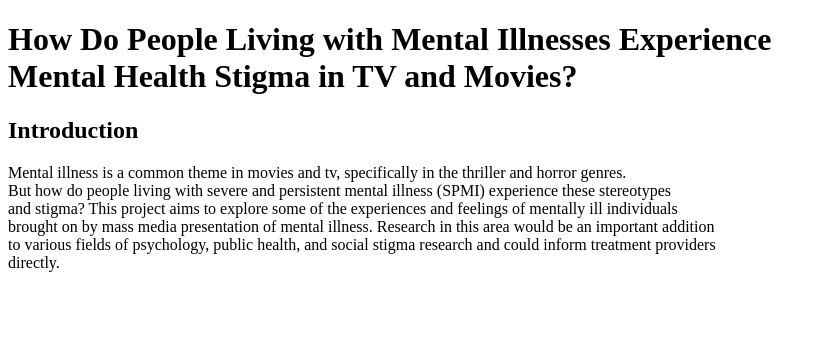
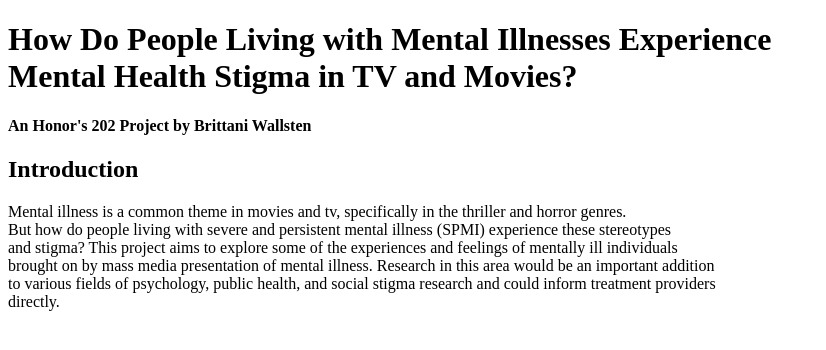
Before and after one commit to britwall/ResearchProposal, a plain HTML site: page index.html in a window 1280 px wide. Shown: the whole page, without its empty margins (0-826 px from the left). Drawn offline with Linux system fonts and the light colour scheme.

Commit message:
Update index.html

```diff
--- a/index.html
+++ b/index.html
@@ -5,6 +5,7 @@
   </head>
   <body>
     <h1> How Do People Living with Mental Illnesses Experience <br> Mental Health Stigma in TV and Movies? </h1>
+      <h4> An Honor's 202 Project by Brittani Wallsten
        <h2> Introduction</h2>
        <p>Mental illness is a common theme in movies and tv, specifically in the thriller and horror genres. <br>
             But how do people living with severe and persistent mental illness (SPMI) experience these stereotypes <br>
```
